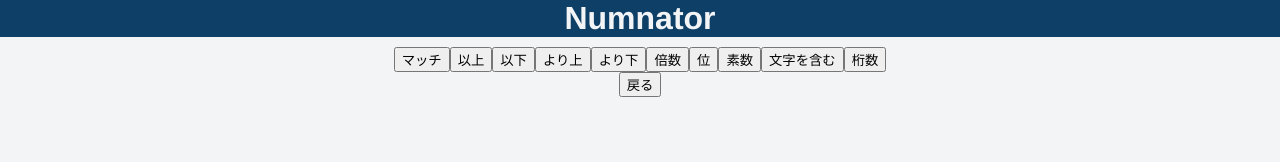
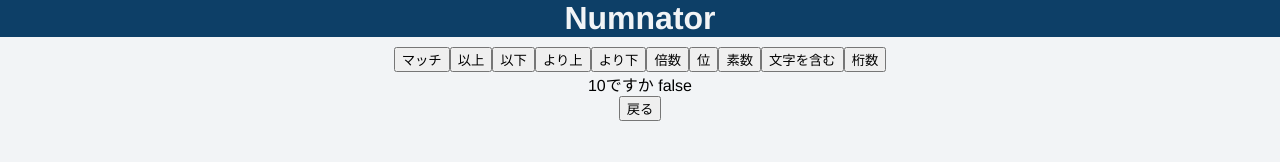
Before and after one commit to ishi720/numnator, a Vue app: page /play in a window 1280 px wide. Both pictures are taken after a click on the button "マッチ". Shown: the top 162 px of the page. Built offline with nearby package versions, Linux system fonts and the light colour scheme.

Commit message:
履歴を表示

```diff
--- /dev/null
+++ b/src/components/HistoryItem.vue
@@ -0,0 +1,29 @@
+<template>
+  <div id="history">
+
+   <div v-for="item in history">
+      {{ item.q }} {{ item.a }}
+    </div>
+  </div>
+</ul>
+  </header>
+</template>
+
+<script>
+export default {
+  name: 'HistoryItem',
+  props: {
+    history: []
+  },
+  watch: {
+    items: function(newHistory,oldHistory){
+      this.history = newHistory;
+    }
+  }
+};
+</script>
+
+<!-- [
+  {q:"",a:false},
+  {q:"",a:false}
+] -->
--- a/src/views/Play.vue
+++ b/src/views/Play.vue
@@ -1,6 +1,5 @@
 <template>
   <div class="play">
-
     <div>
       <button @click="questionMatch(10)">マッチ</button>
       <button @click="questionOrMore(50)">以上</button>
@@ -13,6 +12,9 @@
       <button @click="questionContainsChara(5)">文字を含む</button>
       <button @click="questionNumberOfDigits(1)">桁数</button>
     </div>
+
+    <HistoryItem v-bind:history="Numnator.history" />
+
     <div>
       <router-link to="/">
         <button>戻る</button>
@@ -23,13 +25,18 @@
 
 <script>
 import {Numnator} from '../js/numnator';
+import HistoryItem from '../components/HistoryItem.vue';
 
 export default {
   name: 'play',
   data () {
     return {
-      upperRange: Number(this.$route.query['upperRange'])
+      upperRange: Number(this.$route.query['upperRange']),
+      Numnator: "",
     }
+  },
+  components: {
+    HistoryItem
   },
   created : function() {
     this.initialize();
```
